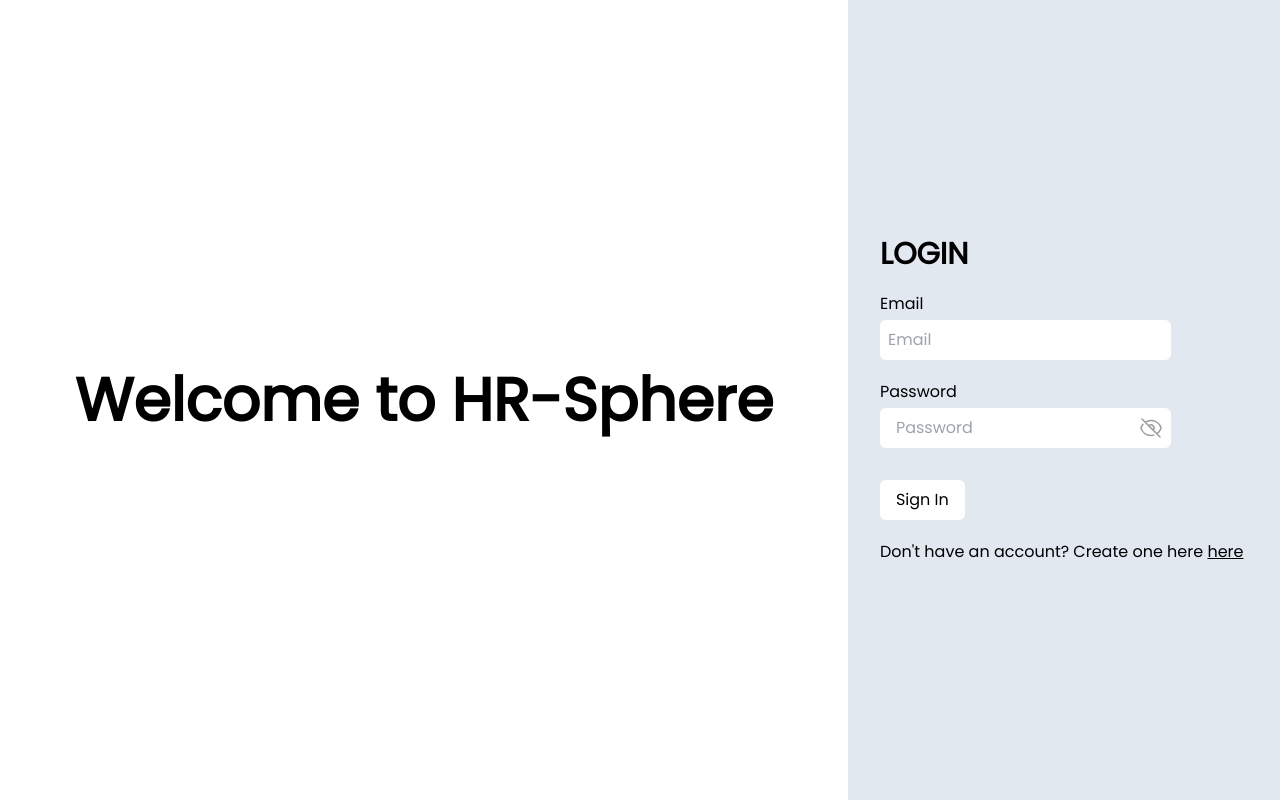
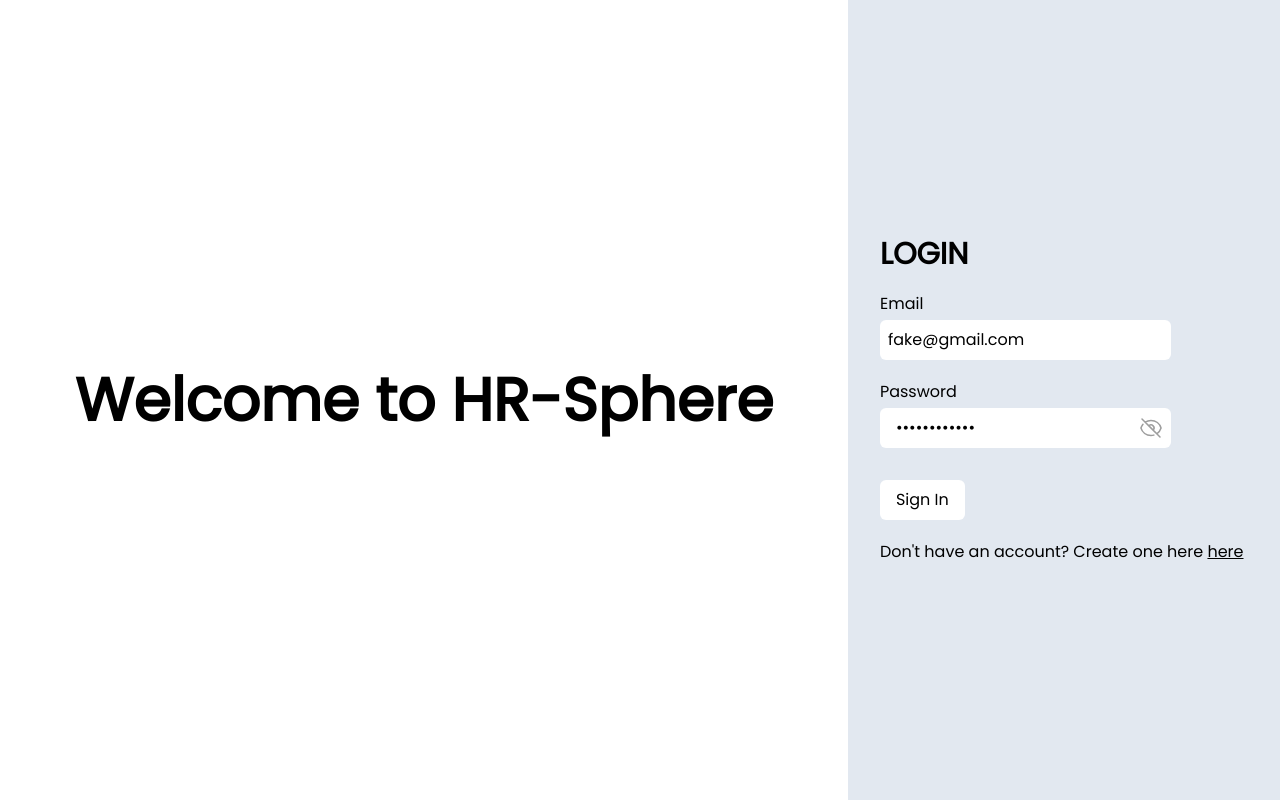
Before and after one commit to oseji/HR-Sphere, a React (Vite) app: page / in a window 1280 px wide. Built offline with nearby package versions, Linux system fonts and the light colour scheme.

Commit message:
changed default text of login page input fields to admin login credentiala

```diff
--- a/src/dashboard/App.tsx
+++ b/src/dashboard/App.tsx
@@ -63,8 +63,8 @@ function App() {
   const [userEmail, setUserEmail] = useState<string>("");
   const [userPassword, setUserPassword] = useState<string>("");
 
-  const [loginEmail, setLoginEmail] = useState<string>("");
-  const [loginPassword, setLoginPassword] = useState<string>("");
+  const [loginEmail, setLoginEmail] = useState<string>("fake@gmail.com");
+  const [loginPassword, setLoginPassword] = useState<string>("fakepassword");
   const [confirmPassword, setConfirmPassword] = useState<string>("");
   const [errorMessage, setErrorMessage] = useState<string>("");
   const errorMessageRef = [
--- a/src/index.css
+++ b/src/index.css
@@ -9,6 +9,13 @@
 
 html {
   @apply scroll-smooth;
+}
+
+::-webkit-scrollbar {
+  @apply w-1;
+}
+::-webkit-scrollbar-thumb {
+  @apply bg-gray-500 hover:bg-gray-700 rounded-md;
 }
 
 .App {
```
